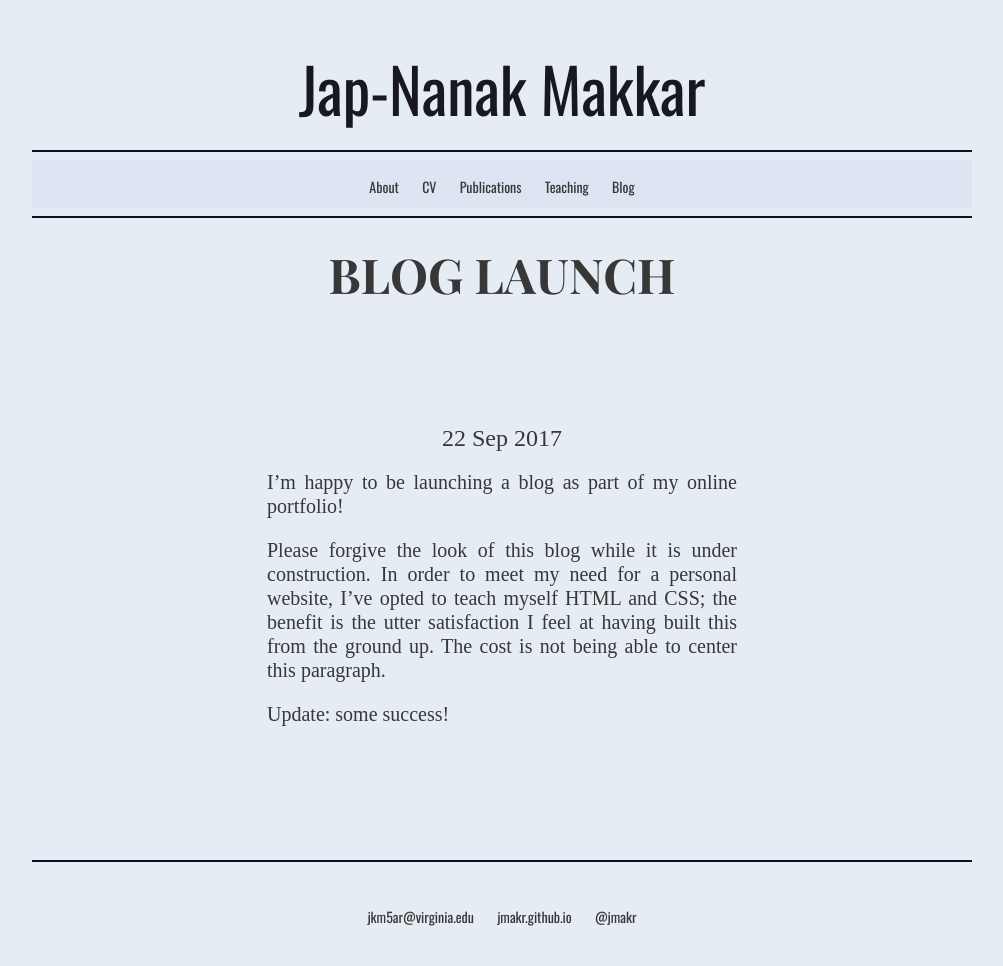
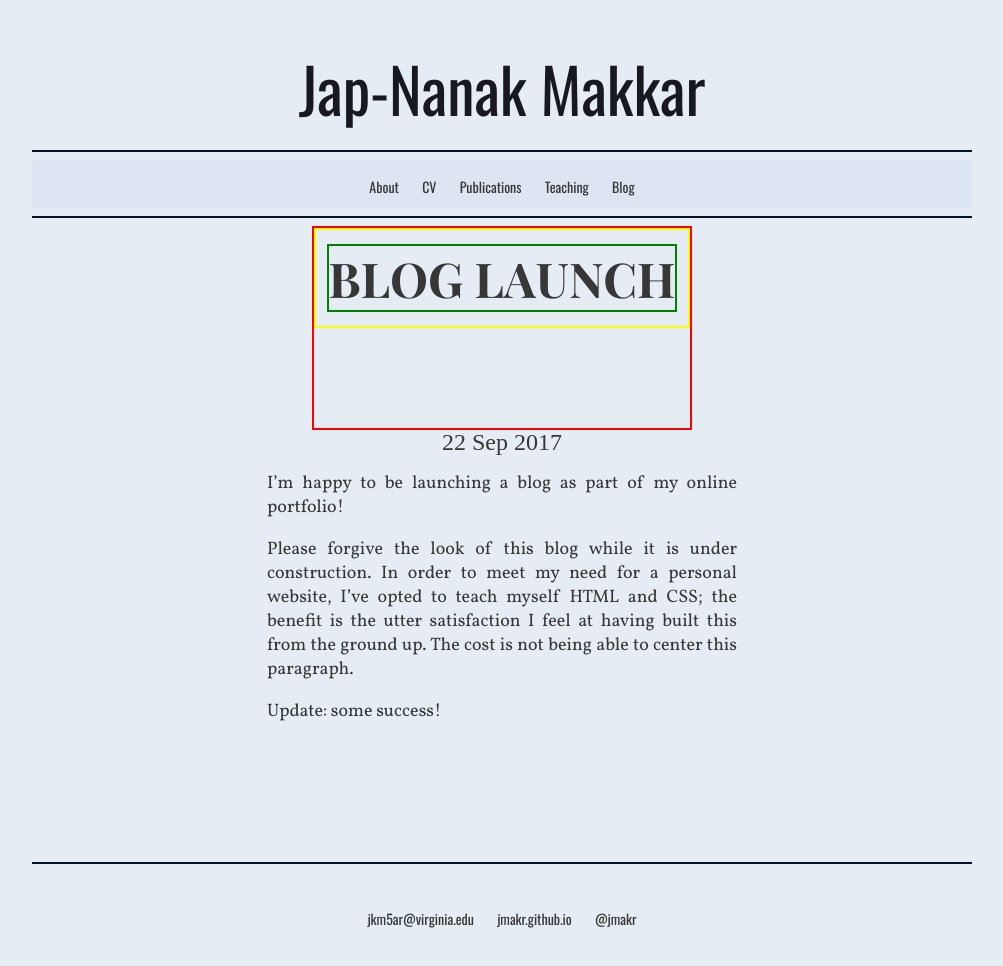
Before and after one commit to jmakr/jmakr.github.io, a Jekyll site: the page built from _posts/2017-09-22-Blog-Launch.md, in a window 1280 px wide. Shown: the whole page, without its empty margins (138-1141 px from the left). Built offline with Jekyll 4.4.1, drawn with Linux system fonts in a browser that asks for light colours; some web fonts are replaced.

Commit message:
Update main.css

```diff
--- a/css/main.css
+++ b/css/main.css
@@ -106,14 +106,14 @@ a:hover {
 	text-align: center;
 	margin-right: auto;
 	margin-left: auto;
-	border: 2px red;
+	border: 2px solid red;
 
 
 }
 .beaderhelper{
 	margin-top: auto;
 	margin-bottom:auto;
-	border: 2px yellow;
+	border: 2px solid yellow;
 
 }
 
@@ -202,9 +202,9 @@ h4 {
 
 
 p {
-    font-family: Fauna One, serif;
+    font-family: Vollkorn, serif;
     font-weight: 400;
-    font-size: 20px;
+    font-size: 18px;
     line-height: 24px;
     color:#373737;  /* charcoal  */
 
@@ -304,7 +304,7 @@ p6 { /* blog header  */
     line-height:2.0;
 
     color:#373737;  /* charcoal  */
-   border: 2px green;
+   border: 2px solid green;
 
 }
 
```
